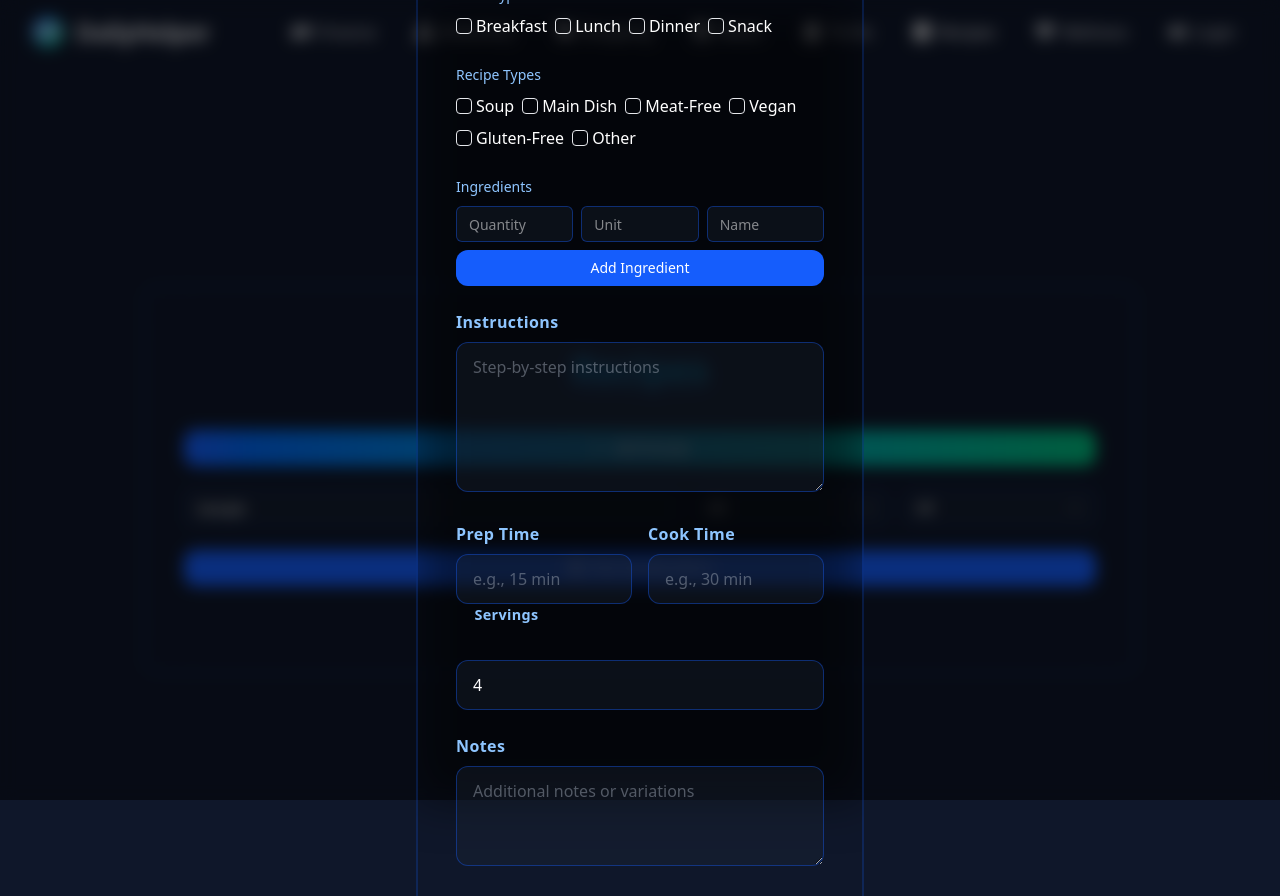
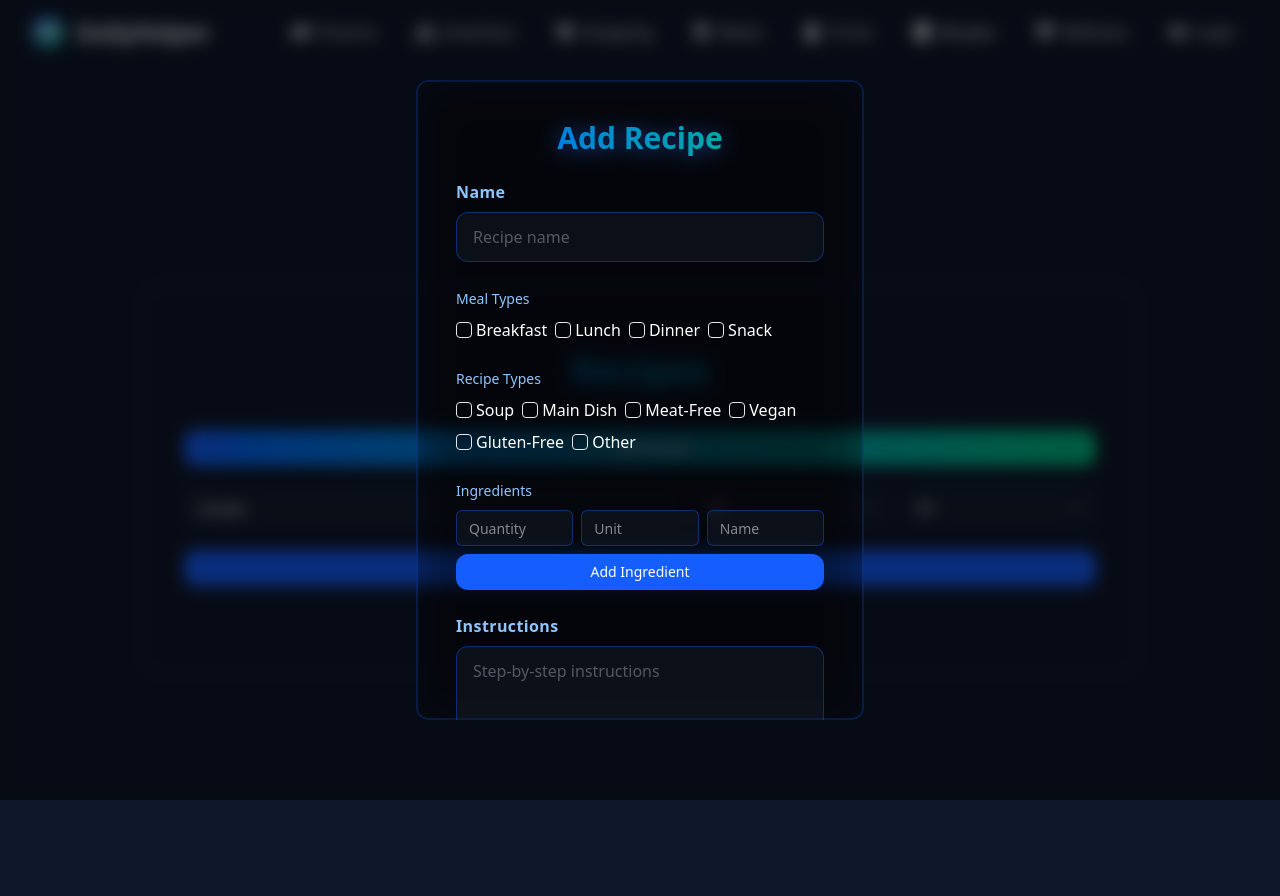
Before and after one commit to Ajtony2005/daily-helper, a React (Vite) app: page /recipes in a window 1280 px wide. Both pictures are taken after typing "Sample" into the empty fields and a click on the button "Add Recipe". Built offline with nearby package versions, Linux system fonts and the light colour scheme.

Commit message:
Recept Fixes #5

```diff
--- a/src/features/recipes/Recipes.tsx
+++ b/src/features/recipes/Recipes.tsx
@@ -522,22 +522,22 @@ const Recipes = () => {
           initial="hidden"
           animate="visible"
           variants={modalVariants}
-          className="fixed inset-0 flex items-center justify-center z-50 bg-black/50 backdrop-blur-sm"
+          className="fixed inset-0 flex items-center justify-center z-50 bg-black/50 backdrop-blur-sm p-4"
           onClick={() => {
             setShowAddRecipe(false);
             setShowEditRecipe(false);
           }}
         >
           <motion.div
-            className="bg-transparent border-none shadow-glass backdrop-blur-xl rounded-xl overflow-hidden w-full max-w-md"
+            className="bg-transparent border-none shadow-glass backdrop-blur-xl rounded-xl overflow-hidden w-full max-w-[90vw] sm:max-w-md max-h-[80vh] overflow-y-auto"
             onClick={(e) => e.stopPropagation()}
           >
             <div className="absolute inset-0 pointer-events-none rounded-xl border-2 border-blue-600/40 animate-pulse shadow-[0_0_50px_15px_rgba(37,99,235,0.3)]"></div>
-            <CardContent className="p-10 relative z-10">
-              <CardTitle className="text-3xl font-extrabold mb-8 text-transparent bg-clip-text bg-gradient-to-r from-blue-600 to-emerald-500 text-center drop-shadow-[0_2px_10px_rgba(37,99,235,0.6)] animate-gradient-x">
+            <CardContent className="p-6 sm:p-10 relative z-10">
+              <CardTitle className="text-2xl sm:text-3xl font-extrabold mb-6 text-transparent bg-clip-text bg-gradient-to-r from-blue-600 to-emerald-500 text-center drop-shadow-[0_2px_10px_rgba(37,99,235,0.6)] animate-gradient-x">
                 {showAddRecipe ? "Add Recipe" : "Edit Recipe"}
               </CardTitle>
-              <motion.form className="space-y-6">
+              <motion.form className="space-y-4 sm:space-y-6">
                 <div className="relative">
                   <motion.label
                     className="block text-blue-300 mb-2 font-semibold tracking-wide transition-all duration-300"
```
